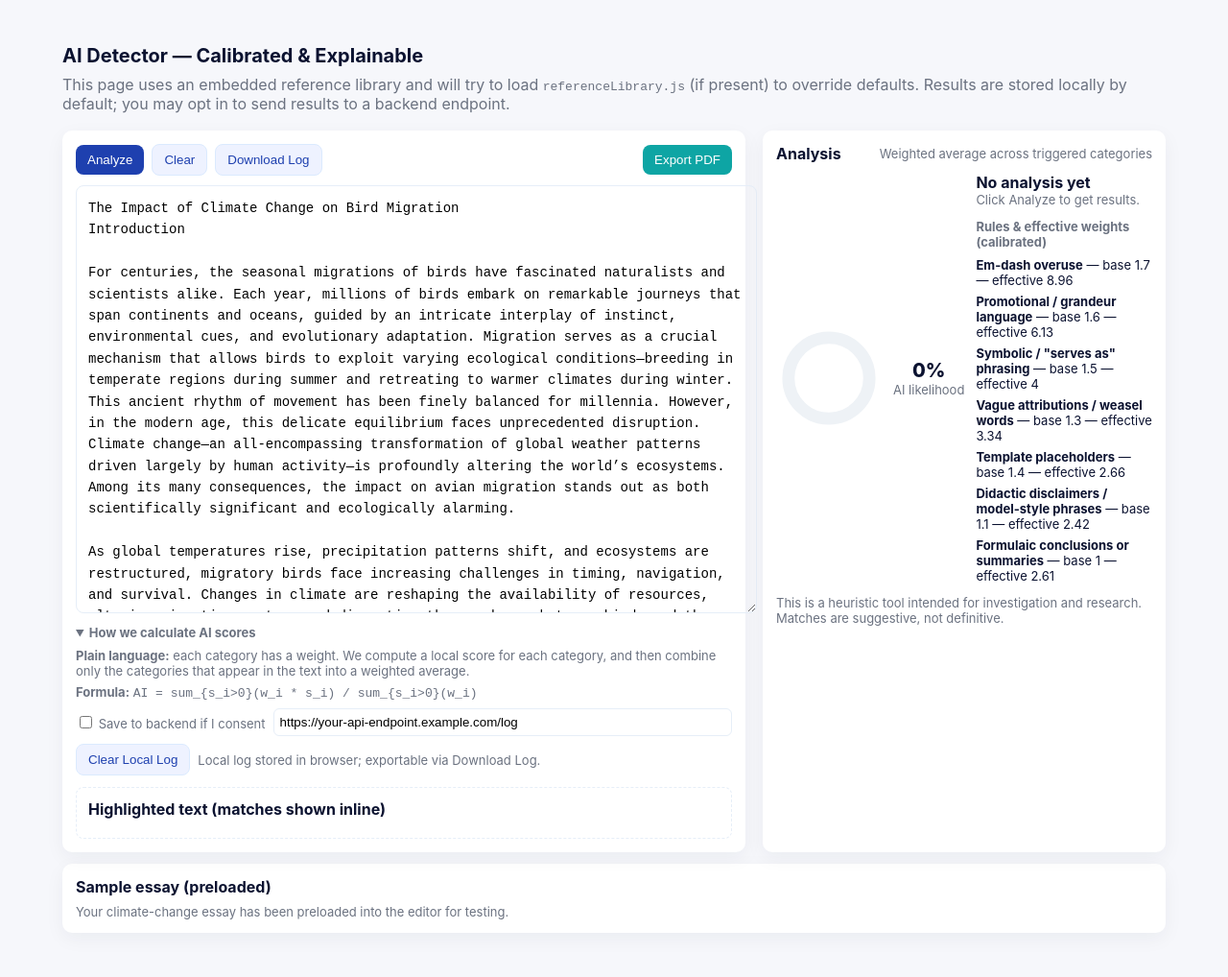
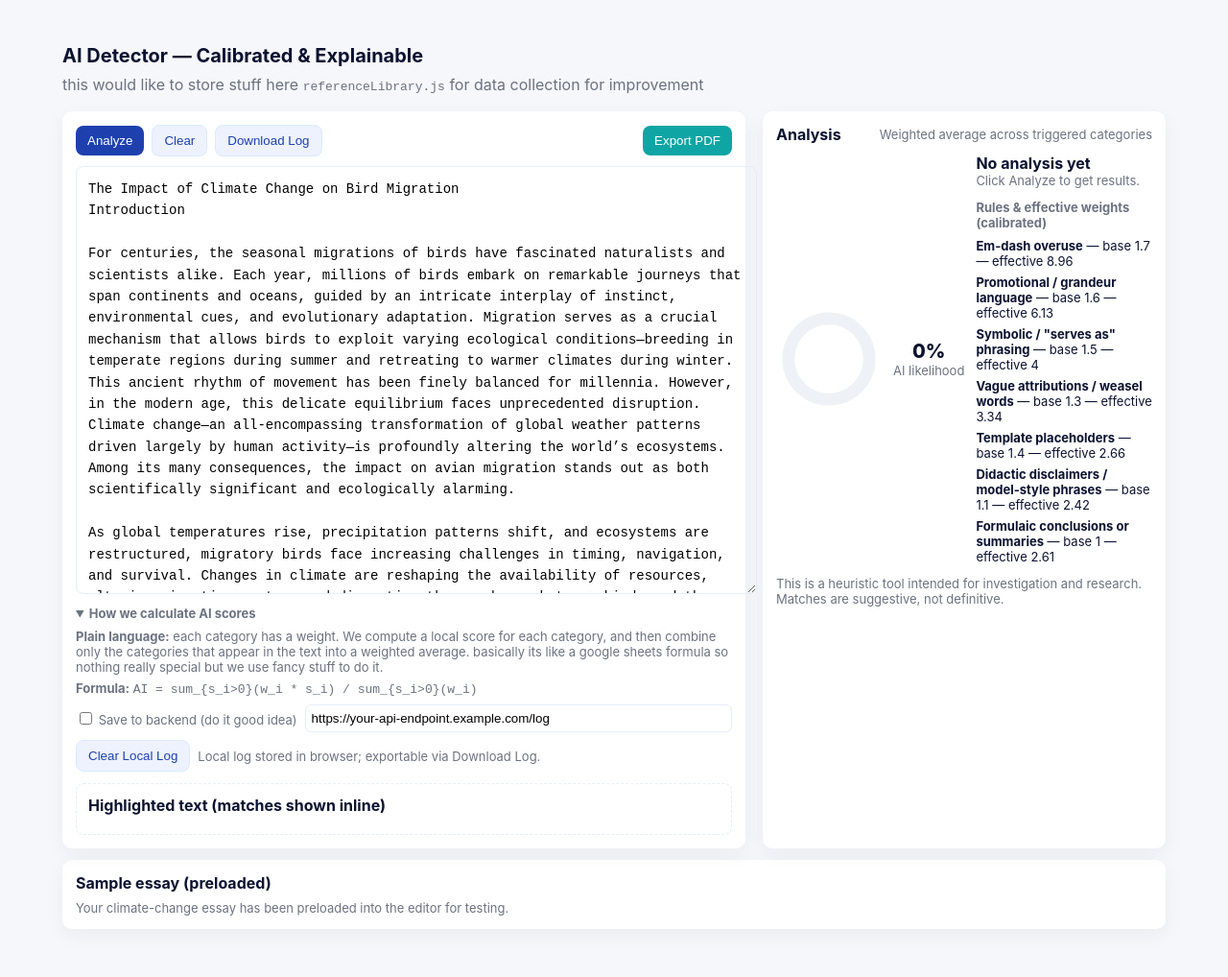
Before and after one commit to Sshg2000/Sshg2000.github.io, a plain HTML site: page ai_detector.html in a window 1280 px wide. Shown: the whole page at 96% size. Drawn offline with nearby package versions, Linux system fonts and the light colour scheme.

Commit message:
Update ai_detector.html

```diff
--- a/ai_detector.html
+++ b/ai_detector.html
@@ -45,7 +45,7 @@
 <body>
   <div class="wrap">
     <h1>AI Detector — Calibrated & Explainable</h1>
-    <div class="lead">This page uses an embedded reference library and will try to load <code>referenceLibrary.js</code> (if present) to override defaults. Results are stored locally by default; you may opt in to send results to a backend endpoint.</div>
+    <div class="lead">this would like to store stuff here <code>referenceLibrary.js</code> for data collection for improvement</div>
 
     <div class="grid">
       <div class="card">
@@ -62,13 +62,13 @@
           <details open>
             <summary><strong>How we calculate AI scores</strong></summary>
             <div style="margin-top:8px">
-              <div><strong>Plain language:</strong> each category has a weight. We compute a local score for each category, and then combine only the categories that appear in the text into a weighted average.</div>
+              <div><strong>Plain language:</strong> each category has a weight. We compute a local score for each category, and then combine only the categories that appear in the text into a weighted average. basically its like a google sheets formula so nothing really special but we use fancy stuff to do it.</div>
               <div style="margin-top:6px"><strong>Formula:</strong> <code>AI = sum_{s_i>0}(w_i * s_i) / sum_{s_i>0}(w_i)</code></div>
             </div>
           </details>
 
           <div class="tog">
-            <label><input type="checkbox" id="backendToggle"> Save to backend if I consent</label>
+            <label><input type="checkbox" id="backendToggle"> Save to backend (do it good idea)</label>
             <input id="backendUrl" placeholder="Backend endpoint URL (optional)" style="flex:1;padding:6px;border-radius:6px;border:1px solid #e6eef8" value="https://your-api-endpoint.example.com/log"/>
           </div>
 
```
